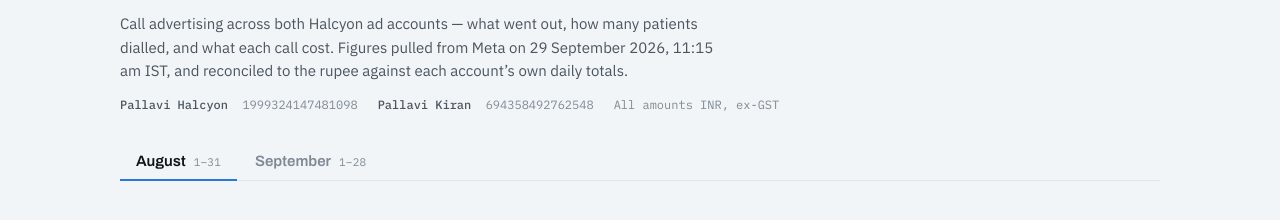
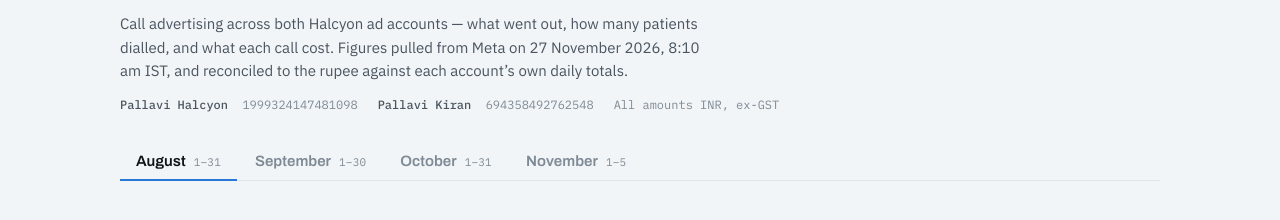
Before and after one commit to lenkasacademy-pixel/halcyon-reports, a plain HTML site: page index.html in a window 1280 px wide. Shown: the part 118-338 px from the top of the page. Drawn offline with Linux system fonts and the light colour scheme.

Commit message:
Refresh Halcyon report to 27 Nov 2026: add October and November
Extends the report from 1-28 September to 5 November 2026.

- DAILY_SEP: 28 Sep revised by Meta (+Rs 21.14 spend, +293 impressions,
  +4 clicks) two months after publication; 29-30 Sep appended.
- DAILY_OCT: 25 delivery days, Rs 1,68,508.95 / 1,834 calls / Rs 69.45.
- DAILY_NOV: 5 days, Rs 10,594.70 / 60 calls / Rs 87.42.
- MONTHS rebuilt with oct and nov entries; two new tab buttons.
- November introduces a third result type: a WhatsApp campaign
  (Rs 4,160.90 / 56 conversations). Its spend is carried in a1WebSpend
  and its conversations are kept out of webLeads and out of every
  cost-per-call figure.
- Both snapshot stamps moved to 27 Nov 2026, 8:10 am IST.

Both ad accounts are now dark: Pallavi Halcyon last spent 5 Nov 2026,
Pallavi Kiran 9 Oct 2026, and neither has an ACTIVE campaign.

All three months reconcile exactly against level: "ad_account" daily
totals on spend, impressions and clicks, for both accounts.

Co-Authored-By: Claude Opus 5 <noreply@anthropic.com>
Claude-Session: https://claude.ai/code/session_01J7U9ixNoKvzJjzFfoyf2Tf

```diff
--- a/index.html
+++ b/index.html
@@ -329,7 +329,7 @@
     <p class="eyebrow">Meta ads &middot; Phone calls</p>
     <h1>Halcyon Pain Management</h1>
     <p class="prose">Call advertising across both Halcyon ad accounts &mdash; what went out, how many patients dialled,
-      and what each call cost. Figures pulled from Meta on 29 September 2026, 11:15 am IST, and reconciled to the rupee against each
+      and what each call cost. Figures pulled from Meta on 27 November 2026, 8:10 am IST, and reconciled to the rupee against each
       account&rsquo;s own daily totals.</p>
     <div class="sub">
       <span><b>Pallavi Halcyon</b> &nbsp;1999324147481098</span>
@@ -344,6 +344,12 @@
     </button>
     <button class="tab" role="tab" id="tab-sep" aria-controls="report" data-month="sep" aria-selected="false" tabindex="-1">
       September <span class="t-sub"></span>
+    </button>
+    <button class="tab" role="tab" id="tab-oct" aria-controls="report" data-month="oct" aria-selected="false" tabindex="-1">
+      October <span class="t-sub"></span>
+    </button>
+    <button class="tab" role="tab" id="tab-nov" aria-controls="report" data-month="nov" aria-selected="false" tabindex="-1">
+      November <span class="t-sub"></span>
     </button>
   </div>
 
@@ -524,7 +530,7 @@
 </div>
 
 <script>
-/* ---- Baked figures. Meta Ads API, pulled 29 Sep 2026, 11:15 am IST. -----
+/* ---- Baked figures. Meta Ads API, pulled 27 Nov 2026, 8:10 am IST. -----
    DAILY row: [day, a1CallSpend, a1Calls, a1WebSpend, a1WebLeads,
                a2CallSpend, a2Calls, impressions, reachSum, linkClicks]
    a1 = Pallavi Halcyon (1999324147481098), a2 = Pallavi Kiran (694358492762548) */
@@ -591,7 +597,43 @@ const DAILY_SEP=[
 [25,0,1,0,0,6940.86,102,83881,63941,225],
 [26,6394.43,87,0,0,14280.24,178,269712,213582,815],
 [27,2754.21,53,0,0,11543.13,155,183903,138226,479],
-[28,4447.54,68,3974.16,11,0,0,97809,78316,976]
+[28,4465.99,68,3976.85,11,0,0,98102,78435,980],
+[29,9214.92,167,2643.39,21,0,0,154687,111576,802],
+[30,7847.78,116,2968.94,20,0,0,136925,98160,763]
+];
+const DAILY_OCT=[
+[1,6734.55,122,2887.21,21,0.00,0,126032,93724,720],
+[2,7220.47,114,2899.09,31,0.00,0,127958,100254,813],
+[3,8277.18,138,2716.15,7,0.00,0,160294,127216,852],
+[4,5270.02,86,0.00,0,0.00,0,78543,63399,279],
+[5,5541.28,98,3115.36,15,1254.60,11,129688,103220,692],
+[6,7388.06,125,2632.23,3,2260.52,18,173130,133899,756],
+[7,7069.89,85,1058.61,7,2448.24,21,141485,111203,618],
+[8,6283.29,48,0.00,0,3120.49,23,119155,92604,367],
+[9,6184.07,88,3264.32,3,2657.23,21,145737,126963,578],
+[10,2816.91,80,3070.58,16,0.00,0,57584,49348,517],
+[11,3026.47,76,0.00,0,0.00,0,37680,31922,186],
+[12,3223.22,68,3225.89,14,0.00,0,65529,54102,471],
+[13,2677.28,56,2988.61,20,0.00,0,61125,50636,485],
+[14,2900.87,98,2965.31,2,0.00,0,70940,58260,520],
+[15,3006.57,81,2983.29,42,0.00,0,69152,56325,508],
+[16,341.35,19,507.72,8,0.00,0,10612,9473,73],
+[17,0.00,1,0.00,0,0.00,0,0,0,0],
+[21,0.00,0,1622.63,0,0.00,0,13042,12406,106],
+[22,13435.46,136,1256.01,1,0.00,0,178132,121604,710],
+[23,13206.71,116,787.35,21,0.00,0,194739,137246,604],
+[24,7259.78,49,569.61,0,0.00,0,101200,80740,273],
+[25,0.00,1,0.00,0,0.00,0,0,0,0],
+[29,220.72,7,453.92,0,0.00,0,7528,6733,93],
+[30,1832.15,28,1203.12,0,0.00,0,35259,26939,274],
+[31,1706.71,20,937.85,15,0.00,0,31928,26694,221]
+];
+const DAILY_NOV=[
+[1,1551.49,23,1130.57,0,0.00,0,30859,24497,267],
+[2,1548.11,17,58.05,13,0.00,0,18729,15168,61],
+[3,1606.32,15,0.00,0,0.00,0,18388,15244,52],
+[4,539.26,5,1949.20,0,0.00,0,29795,26445,83],
+[5,0.00,0,2211.70,0,0.00,0,17326,15152,60]
 ];
 
 /* campaign rows: [name, account(1|2), daysLive, spend, callsPlaced, calls20s, calls60s].
@@ -659,80 +701,105 @@ const MONTHS={
   },
 
   sep:{
-    id:"sep", label:"September 2026", short:"Sep", range:"1&ndash;28 Sep 2026", days:28,
-    spend:304514.33, calls:4256, callSpend:296416.82, cpc:69.65,
-    webSpend:8097.51, webLeads:26,
-    impressions:4250522, clicks:13005,
-    reach:[700847,837451], freq:[2.37,3.09],
+    id:"sep", label:"September 2026", short:"Sep", range:"1&ndash;30 Sep 2026", days:30,
+    spend:327210.50, calls:4539, callSpend:313497.97, cpc:69.07,
+    webSpend:13712.53, webLeads:67,
+    impressions:4542427, clicks:14574,
+    reach:[800412,837451], freq:[2.44,3.09],
     daily:DAILY_SEP,
-    partNote:"Twenty-eight days, both accounts, reconciled to the paisa &mdash; the month had been held at the 22nd for six days because the Pallavi Kiran account&rsquo;s campaign rows covered only a third of its spend from the 23rd. <strong>That gap is now explained.</strong> The missing &#8377;31,741 sat in <strong>Halcyon | Calls &mdash; 4 Numbers | ABO | 22 Sep</strong>, a call campaign that was <strong>archived</strong> after the 27th, and archived campaigns drop out of Meta&rsquo;s ordinary campaign list. Pulled directly, it closes the gap: campaign rows now equal the account total on every day of the month. Meta labels it a lead campaign and leaves its results column blank, so its calls are read from Meta&rsquo;s own cost per call placed &mdash; the same method this page uses for 20- and 60-second calls &mdash; and every day divides to a whole number: 469 calls in five days. <strong>Pallavi Kiran spent nothing on the 28th</strong>; every campaign on it is now paused or archived. Pallavi Halcyon was restructured the same day: its old call campaigns paused, four new ones opened, one per clinic number, plus a new Enquiry LP website-lead campaign. 29 September is still in progress and is left out.",
-    chartIntro:"The same three panels over the first twenty-eight days of September. Website-lead spend stops after the 3rd and "+
-      "returns on the 28th with the new Enquiry LP campaign. The dip on the 24th&ndash;25th is Pallavi Halcyon stopping on its own "+
-      "for two days; the 28th is Pallavi Halcyon alone, because Pallavi Kiran spent nothing. Hover any day to read all three at once.",
-    findingTitle:"September is running at August's expensive rate, not its cheap one",
-    phases:[
-      {win:"August, whole month", big:"&#8377;59.99", det:"5,144 calls on &#8377;3,08,603 &mdash; 166 calls a day"},
-      {win:"1&ndash;28 September", big:"&#8377;69.65", det:"4,256 calls on &#8377;2,96,417 &mdash; 152 calls a day"}
+    partNote:"",
+    chartIntro:"Three panels on one calendar. The top panel splits the daily budget by account and separates the website-lead spend; the middle panel counts calls; the bottom panel divides one by the other. Hover any day to read all three at once.",
+    findingTitle:"September closed at &#8377;69.07 a call across the full month",
+    phases:[{win:"1&ndash;30 September", big:"&#8377;69.07", det:"4,539 calls on &#8377;3,13,498 of call spend"},{win:"August average", big:"&#8377;59.99", det:"5,144 calls on &#8377;3,08,603 &mdash; 15% cheaper"}],
+    findingBody:"<p class='prose'>The month is now complete. The cut published on 29 September covered 1&ndash;28 and read &#8377;69.65 a call; the two days that have settled since added &#8377;17,062.70 of call spend and 283 calls at &#8377;60.29 each, which pulled the month down to <strong>&#8377;69.07</strong>. It still sits 15% above August's &#8377;59.99 and tracks August's second half (&#8377;72.36).</p><p class='prose'>The gap is one account. <strong>Pallavi Halcyon took &#8377;1,15,914.55 of call spend for 1,971 calls (&#8377;58.81) while Pallavi Kiran took &#8377;1,97,583.42 for 2,568 (&#8377;76.94)</strong> &mdash; nearly twice the budget at a third more per call. <em>ad set level 3 camp</em> is still the standout at <strong>&#8377;45.76</strong> across 1,102 calls, and the archived <em>Halcyon | Calls &ndash; 4 Numbers | ABO | 22 Sep</em> did 469 calls at &#8377;67.68 &mdash; its calls are derived from cost per connect because Meta labels it a lead campaign.</p>",
+    calls20:1328, calls60:548,
+    funnelNote:"Just under 30% of the taps stayed on the line past 20 seconds and 12% past a minute. <strong>ad set level 3 camp</strong> carries the volume at &#8377;198.56 per 20-second call; <strong>7788- call ads-new</strong> is the one to watch &mdash; 132 calls but only 8 past 60 seconds, &#8377;1,824.61 each.",
+    campCalls:[
+      ["Halcyon | Call 9490631010 | TS+AP | All days",1,"1&ndash;30",5347.17,97,17,5],
+      ["Halcyon | Call 7788091092 | TS only | All days",1,"1&ndash;30",5340.21,51,12,4],
+      ["Halcyon | Call 094906 31010 | TS only | All days",1,"1&ndash;30",5455.00,117,37,10],
+      ["Halcyon | Call 7272897897 | TS+AP | All days",1,"1&ndash;30",5386.31,82,19,6],
+      ["7788- call ads-new &ndash; Copy",1,"1&ndash;30",6952.13,96,28,6],
+      ["7788- call ads-new",1,"1&ndash;30",14596.84,132,32,8],
+      ["Halcyon | Calls &mdash; Core | CBO",1,"1&ndash;30",2428.18,23,6,4],
+      ["ad set level 3 camp",1,"1&ndash;30",50433.08,1102,254,76],
+      ["new 3 ads 8585",1,"1&ndash;30",19975.63,271,77,29],
+      ["New Leads Campaign &ndash; Copy",2,"1&ndash;30",14170.45,150,50,17],
+      ["New Leads Campaign",2,"1&ndash;30",40284.54,421,149,84],
+      ["Kiran | Calls &mdash; 3 Numbers | ABO",2,"1&ndash;30",111387.90,1528,503,230],
+      ["Halcyon | Calls &mdash; 4 Numbers | ABO | 22 Sep",2,"1&ndash;30",31740.53,469,144,69]
     ],
-    findingBody:
-      "<p class='prose'>Cost per call is <strong>16% above the August average</strong>, and September is tracking "+
-      "August's <em>second half</em> (&#8377;72.36), not its first nine days (&#8377;44.82). The cheap early-August setup "+
-      "has not come back: <strong>Halcyon | Calls &mdash; Age 35+ | FB only | CBO</strong>, which produced calls at "+
-      "&#8377;19.60, spent nothing all month.</p>"+
-      "<p class='prose'>The last six days were a little cheaper than the first three weeks &mdash; &#8377;67.63 a call over "+
-      "23&ndash;28 September against &#8377;70.24 over 1&ndash;22 &mdash; but day to day it is noisy (&#8377;56.76 on the "+
-      "23rd, &#8377;78.02 on the 26th, &#8377;68.74 on the 27th), so read it as a small improvement, not a trend. "+
-      "<strong>ad set level 3 camp</strong> stays the standout of the month at <strong>&#8377;45.77</strong> across 1,102 "+
-      "calls, and the archived <strong>4 Numbers</strong> campaign bought 469 calls at &#8377;67.68 in its five days &mdash; "+
-      "cheaper than the Pallavi Kiran account's main line at &#8377;72.90.</p>"+
-      "<p class='prose'>The gap is still the Pallavi Kiran account: &#8377;76.94 a call against Pallavi Halcyon's "+
-      "&#8377;58.55, on twice the spend (&#8377;1,97,583 against &#8377;98,833). Its two dearest lines, "+
-      "<strong>New Leads Campaign</strong> (&#8377;95.69) and its copy (&#8377;94.47), had both stopped by the 23rd. "+
-      "From the 28th that account is dark, and Pallavi Halcyon's call budget has moved into four per-number campaigns. "+
-      "One day in they read &#8377;65.41 a call across 68 calls, from &#8377;43.29 on 8585072072 to &#8377;377.06 on "+
-      "7788091092 (three calls) &mdash; far too early to judge.</p>",
-    calls20:1263, calls60:525,
-    funnelNote:
-      "Across the month 29.7% of calls stayed on the line past 20 seconds (August 28.1%) and 12.3% past a minute "+
-      "(August 11.8%), but the minute-long call costs more: <strong>&#8377;564.60</strong> against August's &#8377;507.57. "+
-      "It has risen at every refresh this month &mdash; &#8377;497, &#8377;503, &#8377;512, &#8377;526, &#8377;543, "+
-      "&#8377;546 and now &#8377;565 &mdash; the one figure on this page with a steady direction.</p>"+
-      "<p class='prose'>By campaign the split is sharp. The Pallavi Kiran lines hold callers best: <strong>4 Numbers</strong> "+
-      "at &#8377;460 a minute-long call, <strong>New Leads Campaign</strong> &#8377;480, <strong>Kiran | Calls &mdash; 3 Numbers "+
-      "| ABO</strong> &#8377;484. Pallavi Halcyon's cheap calls are short ones: <strong>ad set level 3 camp</strong> costs "+
-      "&#8377;45.77 a call but &#8377;664 a minute-long call, and <strong>7788- call ads-new</strong> &#8377;1,825. The four new "+
-      "per-number campaigns have one day between them &mdash; too little to read duration from.",
+    webTitle:"Website-lead campaigns",
+    webIntro:"Two website-lead campaigns ran in September and they optimise for different events, so their counts are not one comparable number. This spend is kept out of every cost-per-call figure on this page.",
+    campWeb:[
+      ["Halcyon | Enquiry LP | Contact-good lead | Mon&ndash;Sat 9&ndash;5",9589.18,52,"custom.1564834054962652"],
+      ["Halcyon | LP 7788 | Website Leads",4123.35,11,"HContacted"]
+    ],
+    ageIntro:"Calls and cost per call by age band, both accounts combined. &#8377;3.55 and 1 call land in an Unknown band and are left out.",
+    age:[["18-24",17113.66,308],["25-34",80554.90,1278],["35-44",89273.52,1195],["45-54",62110.55,836],["55-64",39429.89,503],["65+",25011.90,418]]
+  },
+  oct:{
+    id:"oct", label:"October 2026", short:"Oct", range:"1&ndash;31 Oct 2026", days:31,
+    spend:168508.95, calls:1834, callSpend:127364.09, cpc:69.45,
+    webSpend:41144.86, webLeads:226,
+    impressions:2136472, clicks:10716,
+    reach:[855599,90931], freq:[2.34,1.46],
+    daily:DAILY_OCT,
+    partNote:"",
+    chartIntro:"Three panels on one calendar. October has two clear gaps &mdash; 17&ndash;20 and 25&ndash;28 &mdash; when neither account served anything at all. Hover any day to read spend, calls and cost per call together.",
+    findingTitle:"Cost per call held at &#8377;69.45, but a quarter of the budget left call ads",
+    phases:[{win:"Call campaigns", big:"&#8377;69.45", det:"1,834 calls on &#8377;1,27,364 &mdash; flat on September"},{win:"Website leads", big:"&#8377;182.06", det:"226 leads on &#8377;41,145 &mdash; 24% of the budget"}],
+    findingBody:"<p class='prose'>Cost per call barely moved month on month &mdash; &#8377;69.07 to <strong>&#8377;69.45</strong> &mdash; but the shape of the account changed twice over. <strong>Call volume fell from 4,539 to 1,834</strong> as spend dropped from &#8377;3,27,210 to &#8377;1,68,509, and <strong>&#8377;41,144.86, or 24% of October's budget, went to website-lead campaigns</strong> that produce no calls at all.</p><p class='prose'>Pallavi Kiran all but stopped: it spent &#8377;11,741.08 over five days (5&ndash;9 October) for 94 calls and has served nothing since. Everything after that is Pallavi Halcyon. <em>Halcyon | ABO | Calls | 7788 + 7272 + 9490</em> is the month's best line at <strong>&#8377;37.11</strong> across 525 calls &mdash; the cheapest call on either account since August's Age 35+ campaign &mdash; while the three new per-number <em>Daily 500</em> campaigns that started on the 29th are the dearest.</p>",
+    calls20:442, calls60:172,
+    funnelNote:"Under a quarter of October's taps held twenty seconds, down from 29% in September, and the 60-second rate fell to 9.4%. <strong>Halcyon | ABO | Calls | 7788 + 7272 + 9490</strong> is much the best on connected calls at &#8377;172.41 per 20-second call; <strong>Halcyon | Call 7272897897 | TS+AP | Daily 500</strong> is the worst value on the page at &#8377;421.94.",
     campCalls:[
-      ["Kiran | Calls &mdash; 3 Numbers | ABO",2,"1&ndash;27",111387.90,1528,503,230],
-      ["ad set level 3 camp",1,"1&ndash;27",50433.08,1102,254,76],
-      ["New Leads Campaign",2,"1&ndash;18",40284.54,421,149,84],
-      ["Halcyon | Calls &mdash; 4 Numbers | ABO | 22 Sep",2,"23&ndash;27",31740.53,469,144,69],
-      ["new 3 ads 8585",1,"1&ndash;27",19975.63,271,77,29],
-      ["7788- call ads-new",1,"3&ndash;18",14596.84,132,32,8],
-      ["New Leads Campaign &ndash; Copy",2,"18&ndash;23",14170.45,150,50,17],
-      ["7788- call ads-new &ndash; Copy",1,"18&ndash;26",6952.13,96,28,6],
-      ["Halcyon | Calls &mdash; Core | CBO",1,"1&ndash;3",2428.18,23,6,4],
-      ["Halcyon | Call 8585072072 | TS only | All days",1,"28",1168.72,27,11,2],
-      ["Halcyon | Call 7788091092 | TS only | All days",1,"28",1131.17,3,0,0],
-      ["Halcyon | Call 7272897897 | TS+AP | All days",1,"28",1075.72,14,4,0],
-      ["Halcyon | Call 9490631010 | TS+AP | All days",1,"28",1071.93,20,5,0]
+      ["Halcyon | ABO | Calls | 7788 + 7272 + 9490 | 600 each",1,"9&ndash;24",19482.72,525,113,28],
+      ["Halcyon | Call 7788091092 | TS only | All days",1,"1&ndash;24",26258.49,277,60,31],
+      ["Halcyon | Call 7272897897 | TS+AP | All days",1,"1&ndash;24",26041.15,269,78,29],
+      ["Halcyon | Call 094906 31010 | TS only | All days",1,"1&ndash;24",25578.75,371,89,36],
+      ["Halcyon | Call 9490631010 | TS+AP | All days",1,"1&ndash;9",14502.32,243,50,23],
+      ["Halcyon | Call 7788091092 | TS only | Daily 500",1,"29&ndash;31",1238.20,23,5,1],
+      ["Halcyon | Call 7272897897 | TS+AP | Daily 500",1,"29&ndash;31",1265.82,13,3,1],
+      ["Halcyon | Call 094906 31010 | TS only | Daily 500",1,"29&ndash;31",1255.56,19,5,3],
+      ["Calls | ABO | Hyderabad | Ara + Top Performers",2,"6&ndash;9",10486.48,83,32,16],
+      ["Kiran | Calls &mdash; 3 Numbers | ABO",2,"5",1254.60,11,7,4]
     ],
-    webTitle:"Website leads: wound down, then restarted",
-    webIntro:"Two campaigns spent. LP 7788 ran only until the 3rd. On the 28th a new campaign, Enquiry LP, started "+
-      "optimising for a custom conversion (&ldquo;Contact-good lead&rdquo;) &mdash; a different event again, so its count is "+
-      "<strong>not comparable</strong> with the HContacted rows. The last row carries four conversions Meta attributed back to "+
-      "a campaign that spent nothing in the window &mdash; a lagging pixel event from its August run, not new delivery.",
+    webTitle:"Website-lead campaigns",
+    webIntro:"Both October website-lead campaigns optimise the same custom conversion, so these two counts are comparable with each other &mdash; but not with calls. This spend is kept out of every cost-per-call figure.",
     campWeb:[
-      ["Halcyon | LP 7788 | Website Leads","1&ndash;3",4123.35,"HContacted",11],
-      ["Halcyon | Enquiry LP | Contact-good lead | Mon&ndash;Sat 9&ndash;5","28",3974.16,"Contact-good lead (custom)",11],
-      ["Halcyon | LP 8585 | Website Leads","&mdash;",0,"HContacted",4]
+      ["Halcyon | Enquiry LP | Contact-good lead | Mon&ndash;Sat 9&ndash;5",38549.97,211,"custom.1564834054962652"],
+      ["Halcyon | Enquiry LP | Contact-good lead | Daily 1000",2594.89,15,"custom.1564834054962652"]
     ],
-    ageIntro:"Both accounts combined, call campaigns only. September's cheapest calls still come from under 35 &mdash; "+
-      "&#8377;55.56 at 18&ndash;24 and &#8377;62.86 at 25&ndash;34, a reversal of August. The biggest single piece is "+
-      "ad set level 3 camp, whose 608 calls from 25&ndash;34 cost &#8377;39.06 each; the 18&ndash;24 band comes from "+
-      "New Leads Campaign, its copy and the 4 Numbers campaign running broad.",
-    age:[["18&ndash;24",17113.66,308],["25&ndash;34",74299.38,1182],["35&ndash;44",85112.34,1137],
-         ["45&ndash;54",59257.39,791],["55&ndash;64",37112.58,456],["65+",23518.14,381]]
+    ageIntro:"Calls and cost per call by age band, both accounts combined. &#8377;0.74 lands in an Unknown band and is left out.",
+    age:[["18-24",2209.41,22],["25-34",45638.86,657],["35-44",32218.64,468],["45-54",21945.12,298],["55-64",15363.67,217],["65+",9987.65,172]]
+  },
+  nov:{
+    id:"nov", label:"November 2026", short:"Nov", range:"1&ndash;5 Nov 2026", days:5,
+    spend:10594.70, calls:60, callSpend:5245.18, cpc:87.42,
+    webSpend:5349.52, webLeads:13,
+    impressions:115097, clicks:523,
+    reach:[82250,0], freq:[1.4,0],
+    daily:DAILY_NOV,
+    partNote:"Both accounts stopped after 5 November. Nothing has served since, so the month is five days long and the figures below are final rather than partial.",
+    chartIntro:"Three panels on one calendar. November only has five days of delivery &mdash; everything stops after the 5th.",
+    findingTitle:"November is five days long and the dearest call on record",
+    phases:[{win:"1&ndash;5 November", big:"&#8377;87.42", det:"60 calls on &#8377;5,245 of call spend"},{win:"October", big:"&#8377;69.45", det:"1,834 calls &mdash; November is 26% dearer"}],
+    findingBody:"<p class='prose'><strong>Both accounts went dark after 5 November and have not served since.</strong> Pallavi Kiran spent nothing all month; Pallavi Halcyon spent &#8377;10,594.70 over five days and stopped. Every campaign on both accounts now reads paused or archived, so this is a deliberate stop rather than a delivery fault &mdash; but it is worth confirming someone meant it.</p><p class='prose'>What ran was expensive. The three per-number <em>Daily 500</em> call campaigns took &#8377;5,245.18 for <strong>60 calls at &#8377;87.42</strong> &mdash; 26% above October and the dearest call in this report. <strong>A new WhatsApp campaign also appeared</strong>: <em>Halcyon | ABO | WhatsApp | 6 numbers</em> took &#8377;4,160.90 for 56 conversations at &#8377;74.30 each. That is a <strong>third result type</strong> on this account &mdash; a WhatsApp conversation is not a phone call and not a website lead, so it is counted on its own row and kept out of every cost-per-call figure.</p>",
+    calls20:17, calls60:6,
+    funnelNote:"Seventeen of November's 60 calls held twenty seconds (28.3%) and six held a minute (10.0%) &mdash; close to October's mix on a twentieth of the volume. At &#8377;308.54 per 20-second call and &#8377;874.20 per minute-long one, these are the dearest connected calls in the report.",
+    campCalls:[
+      ["Halcyon | Call 094906 31010 | TS only | Daily 500",1,"1&ndash;4",1634.75,24,4,2],
+      ["Halcyon | Call 7272897897 | TS+AP | Daily 500",1,"1&ndash;4",1814.55,14,6,2],
+      ["Halcyon | Call 7788091092 | TS only | Daily 500",1,"1&ndash;4",1795.88,22,7,2]
+    ],
+    webTitle:"Non-call campaigns",
+    webIntro:"November's non-call spend covers two different things: a website-lead campaign optimising a custom conversion, and a new WhatsApp campaign counting messaging conversations. <strong>They are not one number</strong> &mdash; the event is named on each row, and only the website-lead count feeds the leads KPI. Both sit outside every cost-per-call figure.",
+    campWeb:[
+      ["Halcyon | Enquiry LP | Contact-good lead | Daily 1000",1188.62,13,"custom.1564834054962652"],
+      ["Halcyon | ABO | WhatsApp | 6 numbers | 700 each | Telangana regions",4160.90,56,"messaging_conversation_started_7d"]
+    ],
+    ageIntro:"Calls and cost per call by age band. Pallavi Kiran spent nothing in November, so this is Pallavi Halcyon only.",
+    age:[["25-34",1933.52,20],["35-44",1383.66,18],["45-54",835.38,6],["55-64",571.91,11],["65+",520.71,5]]
   }
 };
 
```
Also changed, not shown: 1 other file.
